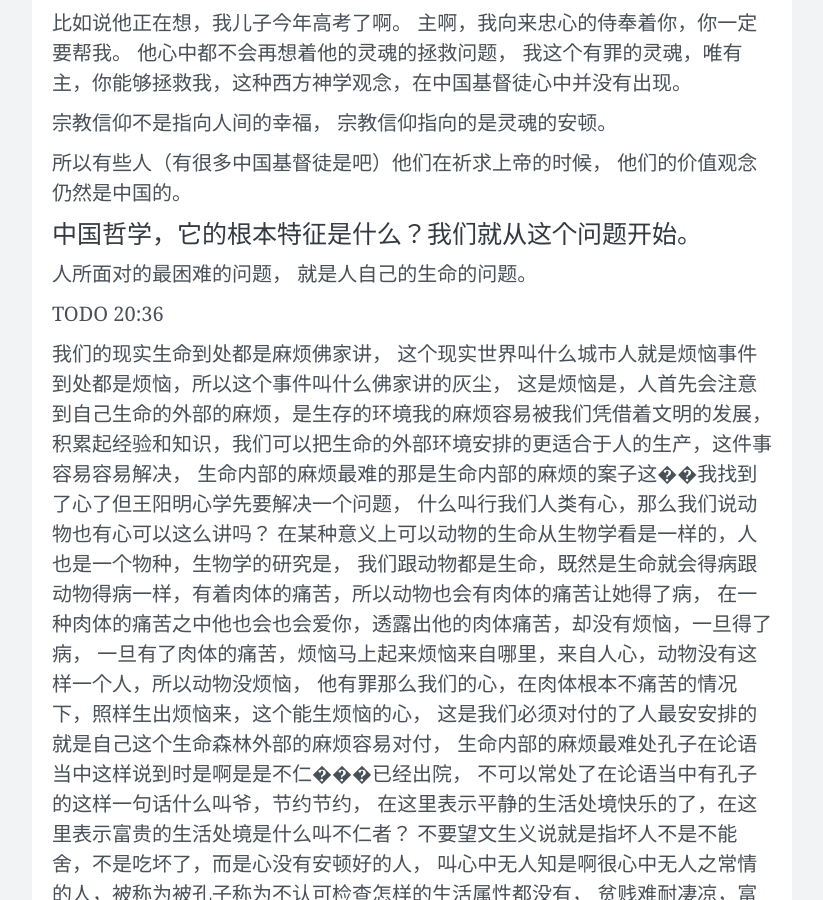
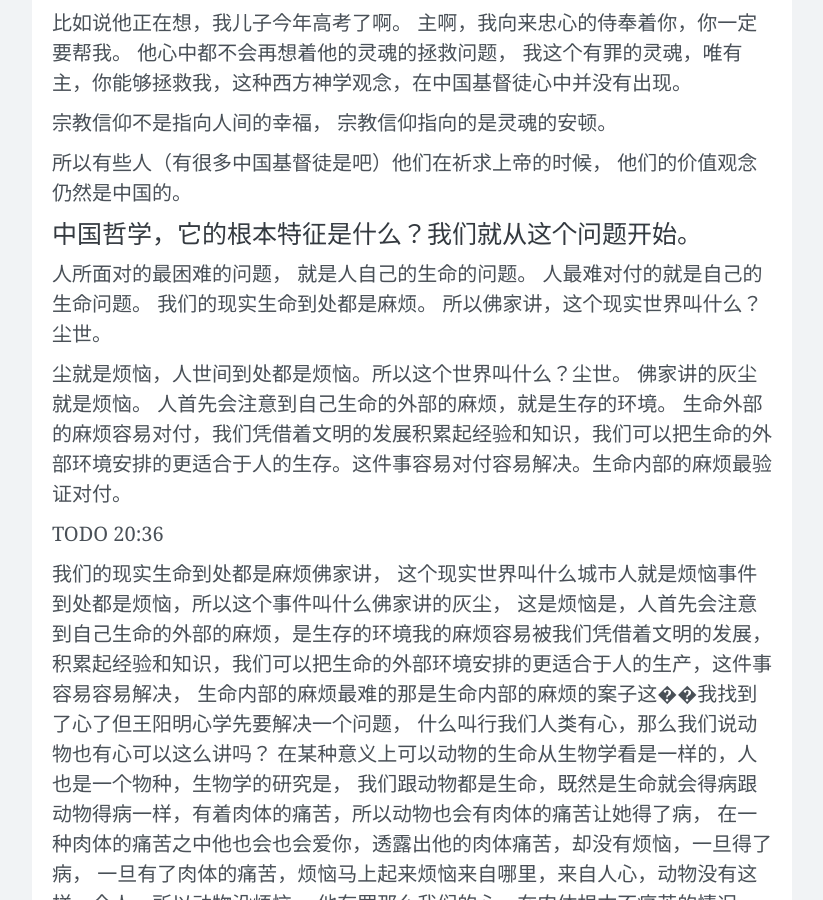
Before and after one commit to wangtiga/wangtiga.github.io, a Jekyll site: the page built from _previews/yangming_school_of_mind.md, in a window 1280 px wide and 900 px high, scrolled down 3974 px. Shown: the whole window, without its empty margins (228-1051 px from the left). Built offline with Jekyll 4.4.1, drawn with Linux system fonts in a browser that asks for light colours; nearby versions of some CDN libraries; comment, search, counter and statistics services are not loaded.

Commit message:
updated from mac

```diff
--- a/_previews/yangming_school_of_mind.md
+++ b/_previews/yangming_school_of_mind.md
@@ -191,6 +191,16 @@ TODO 此演讲是哪年？中国股市出现了什么情况？
 
 人所面对的最困难的问题，
 就是人自己的生命的问题。
+人最难对付的就是自己的生命问题。
+我们的现实生命到处都是麻烦。
+所以佛家讲，这个现实世界叫什么？尘世。
+
+尘就是烦恼，人世间到处都是烦恼。所以这个世界叫什么？尘世。
+佛家讲的灰尘就是烦恼。
+人首先会注意到自己生命的外部的麻烦，就是生存的环境。
+生命外部的麻烦容易对付，我们凭借着文明的发展积累起经验和知识，我们可以把生命的外部环境安排的更适合于人的生存。这件事容易对付容易解决。生命内部的麻烦最验证对付。
+
+
 
 TODO 20:36
 
```
